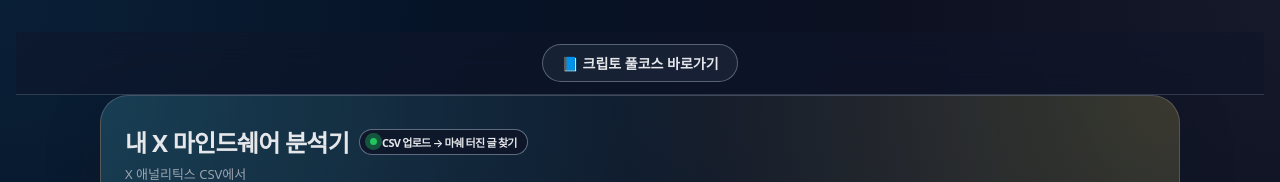
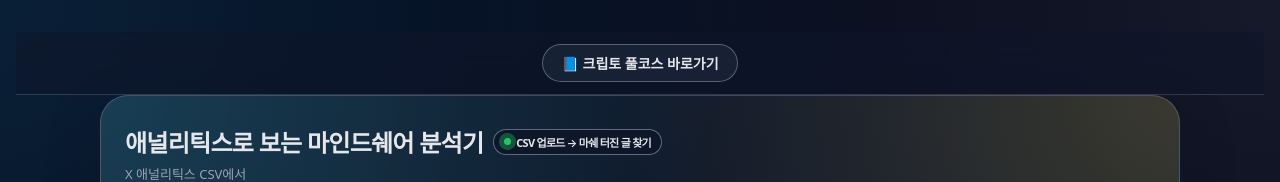
Before and after one commit to buddha913/bud_dha__, a plain HTML site: page index.html in a window 1280 px wide. Shown: the top 182 px of the page. Drawn offline with nearby package versions, Linux system fonts and the light colour scheme.

Commit message:
Update index.html

```diff
--- a/index.html
+++ b/index.html
@@ -2,7 +2,7 @@
 <html lang="ko">
 <head>
   <meta charset="utf-8" />
-  <title>크리에이터 마인드쉐어 분석기4.0</title>
+  <title> X 크리에이터 마인드쉐어 분석기4.0</title>
   <meta name="viewport" content="width=device-width, initial-scale=1" />
 
   <!-- CSV 파서 (Papa Parse) -->
@@ -515,7 +515,7 @@
     <header class="hero">
       <div class="hero-inner">
         <div class="hero-title">
-          내 X 마인드쉐어 분석기
+          애널리틱스로 보는 마인드쉐어 분석기
           <div class="hero-pill">
             <span class="hero-pill-dot"></span>
             <span>CSV 업로드 → 마쉐 터진 글 찾기</span>
```
